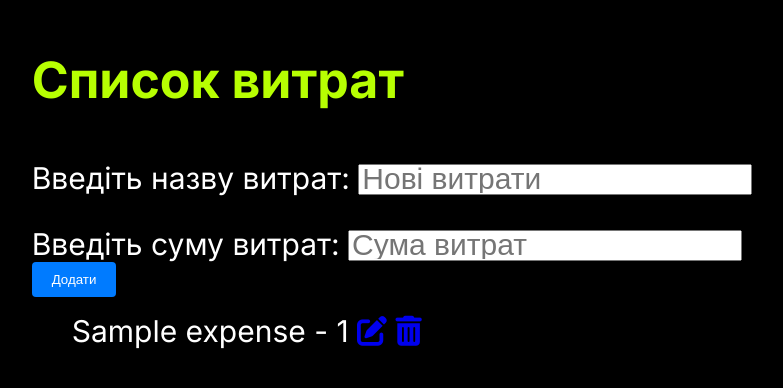
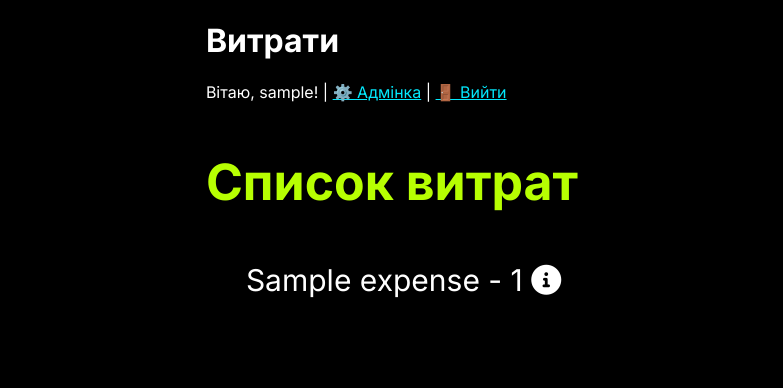
Before and after one commit to skil-neff/myProjects, a Flask app: page / in a window 1280 px wide. Shown: the top 388 px of the page, without its empty margins (248-1031 px from the left). Run offline with Flask 3, Linux system fonts and the light colour scheme; a user stored in the database is signed in; tables that the repository leaves empty hold one stand-in row (values such as "Sample post"); some libraries are stand-ins or nearby versions.

Commit message:
finished admin site

```diff
--- a/app.py
+++ b/app.py
@@ -35,11 +35,21 @@
     expenses = Expenses.query.all()
     return render_template("index.html", expenses=expenses)
 
+# @app.route("/edit_expense")
+# def edit_expense():
+#     return "as"
+# @app.route("/delete_expense")
+# def delete_expense():
+#     return "asdel"
+
 @app.route("/expense/<int:id>")
 def expense_detail(id):
     expense = Expenses.query.get_or_404(id)
     return render_template("expense.html", expense=expense)
-
+@app.route("/delete/<int:id>")
+def delete_expense(id):
+    expense = Expenses.query.get_or_404(id)
+    return render_template("expense.html", expense=expense)
 
 
 @app.route("/register", methods=["GET", "POST"])
@@ -88,7 +98,7 @@
 @app.route("/logout")
 def logout():
     logout_user()
-    return redirect(url_for("home"))
+    return redirect(url_for("index"))
 
 
 if __name__ == "__main__":
--- a/config.py
+++ b/config.py
@@ -7,6 +7,9 @@
     SQLALCHEMY_DATABASE_URI = f"sqlite:///{os.path.join(BASE_DIR, 'todo.db')}"
     SQLALCHEMY_TRACK_MODIFICATIONS = False
 
+    SECRET_KEY = (
+        os.environ.get("SECRET_KEY") or "Таємний_Ключ_Захисту_Фласк_2025!")
+
     UPLOAD_FOLDER = os.path.join(BASE_DIR, 'static', 'uploads')
     MAX_CONTENT_LENGTH = 100 * 1024 * 1024  # 100 MB
     ALLOWED_EXTENSIONS = {'png', 'jpg', 'jpeg', 'gif'}
--- a/models.py
+++ b/models.py
@@ -1,4 +1,4 @@
-from datetime import datetime, timezone, date
+from datetime import datetime
 from flask_login import UserMixin
 from extensions import db
 
@@ -10,7 +10,7 @@
     value = db.Column(db.Integer)
     description = db.Column(db.Text, nullable=True)
     picture = db.Column(db.String(255))
-    # date = db.Column(db.Date)
+    date = db.Column(db.DateTime, nullable=False, default=datetime.now())
     # date = db.Column(db.Date, default=datetime.utcnow().date)
     # date = db.Column(db.String(12) , date =datetime.utcnow)
 
--- a/static/styles-edit.css
+++ b/static/styles-edit.css
@@ -46,3 +46,7 @@
 .save-changes:hover {
     cursor: pointer;
 }
+
+.back-to-main {
+    color: yellow;
+}
--- a/static/styles.css
+++ b/static/styles.css
@@ -5,6 +5,10 @@
     margin: 0 auto;
     color: #fff;
     background-color: black;
+}
+
+.links a {
+    color: #03e8fc;
 }
 
 label {
@@ -73,3 +77,13 @@
     color: red;
     font-size: 0.9em;
 }
+
+.a-register {
+    font-size: 20px;
+    color: #73fc03;
+    text-decoration: none;
+}
+
+.edit {
+    color: #fff;
+}
--- a/templates/expense.html
+++ b/templates/expense.html
@@ -17,11 +17,11 @@
         <div>
             <h1>{{ expense.title }}</h1>
             <img src="{{ url_for('static', filename=('uploads/' + expense.picture) if expense.picture else 'nopicture.jpg') }}"
-                alt="{{ product.name }}" style="max-width: 300px;">
+                alt="{{ expense.name }}" style="max-width: 300px;">
             <p><strong>Категорія:</strong> Без категорії</p>
             <p><strong>Опис:</strong> {{ expense.description or 'Опис не наданий' }}</p>
             <p><strong>Сума:</strong> {{ expense.value }} грн</p>
-            <a href="{{ url_for('home') }}">Назад на головну</a>
+            <a href="{{ url_for('index') }}" class="back-to-main">Назад на головну</a>
         </div>
     </div>
 </body>
--- a/templates/index.html
+++ b/templates/index.html
@@ -1,7 +1,7 @@
 <!DOCTYPE html>
 <html lang="uk">
     <head>
-        <title>Список справ</title>
+        <title>Список витрат</title>
         <link rel="preconnect" href="https://fonts.googleapis.com">
         <link rel="preconnect" href="https://fonts.gstatic.com" crossorigin>
         <link
@@ -13,28 +13,41 @@
     <body>
         <div class="box">
             <div>
+                <div class="header">
+                    <h1>Витрати</h1>
+                        <div class="links">
+                            {% if current_user.is_authenticated %}
+                                <span>Вітаю, {{ current_user.username }}!</span> |
+                                <a href="{{ url_for('admin.index') }}">⚙️ Адмінка</a> |
+                                <a href="{{ url_for('logout') }}">🚪 Вийти</a>
+                            {% else %}
+                                <a href="{{ url_for('login') }}">👤 Увійти</a> |
+                                <a href="{{ url_for('register') }}">📝 Реєстрація</a>
+                            {% endif %}
+                        </div>
+                </div>
                 <h3 class="Expenses-list">Список витрат</h3>
-                <form action="/add" method="post">
-                    <div class="add-expenses-name">
-                        <label for="title">Введіть назву витрат: </label>
-                        <input type="text" name="title" id="title" placeholder="Нові витрати" required>
-                    </div>
-                    <div class="add-expenses-value">
-                        <label for="value">Введіть суму витрат: </label>
-                        <input type="number" name="value" id="value" placeholder="Сума витрат" required />
-                    </div>
+<!--                <form action="/add" method="post">-->
+<!--                    <div class="add-expenses-name">-->
+<!--                        <label for="title">Введіть назву витрат: </label>-->
+<!--                        <input type="text" name="title" id="title" placeholder="Нові витрати" required>-->
+<!--                    </div>-->
+<!--                    <div class="add-expenses-value">-->
+<!--                        <label for="value">Введіть суму витрат: </label>-->
+<!--                        <input type="number" name="value" id="value" placeholder="Сума витрат" required />-->
+<!--                    </div>-->
                     <!-- <div class="add-expenses-date">
                         <label for="date">Введіть дату: </label>
                         <input type="date" name="date" id="date" placeholder="Дата" required />
                     </div> -->
-                    <button type="submit">Додати</button>
-                </form>
+<!--                    <button type="submit">Додати</button>-->
+<!--                </form>-->
                 <ul>
                     {% for expense in expenses %}
                         <li>
                             {{ expense.title }} - {{ expense.value }}
-                            <a href="{{ url_for('edit_expense', expense_id=expense.id) }}" class="edit"><i class="fa-solid fa-pen-to-square"></i></a>
-                            <a href="{{ url_for('delete_expense', expense_id=expense.id) }}" class="trash"><i class="fa-solid fa-trash-can"></i></a>
+                            <a href="{{ url_for('expense_detail', id=expense.id) }}" class="edit"><i class="fa-solid fa-circle-info"></i></a>
+<!--                            <a href="{{ url_for('delete_expense', id=expense.id) }}" class="trash"><i class="fa-solid fa-trash-can"></i></a>-->
                         </li>
                     {% endfor %}
                 </ul>
--- a/templates/login.html
+++ b/templates/login.html
@@ -42,7 +42,7 @@
             <button type="submit">Увійти</button>
         </form>
         <br>
-        <a href="{{ url_for('register') }}">Немає акаунта? Зареєструватися</a>
+        <a class="a-register" href="{{ url_for('register') }}">Немає акаунта? Зареєструватися</a>
     </div>
 </body>
 
```
Also changed, not shown: admin.py (+10 -4 lines).
